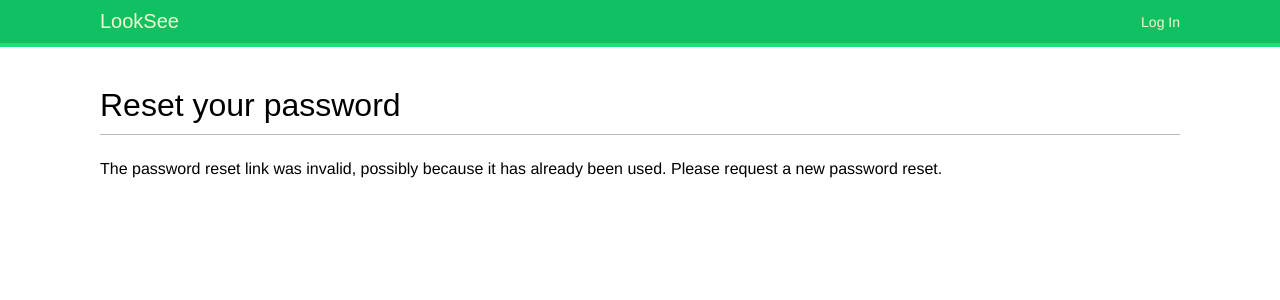
After one commit to MelissaMcCauley/LookSee, a Django app: page /account/reset/1/1/ in a window 1280 px wide. The commit adds this page. Shown: the top 300 px of the page. Run offline with Django 3.2, Linux system fonts and the light colour scheme; some web fonts are replaced.

Commit message:
Added views for resetting passwords

```diff
--- a/account/templates/account/login.html
+++ b/account/templates/account/login.html
@@ -19,5 +19,6 @@
       <input type="hidden" name="next" value="{{ next }}">
       <p><input type="submit" value="Log In"></p>
     </form>
+    <p><a href="{% url "password_reset" %}">Forgotten your password?</a></p>
   </div>
 {% endblock %}
--- /dev/null
+++ b/account/templates/account/password_reset_confirm.html
@@ -0,0 +1,17 @@
+{% extends "base.html" %}
+
+{% block title %}Reset your password{% endblock %}
+
+{% block content %}
+  <h1>Reset your password</h1>
+  {% if validlink %}
+    <p>Please enter your new password twice:</p>
+    <form method="post">
+      {{ form.as_p }}
+      {% csrf_token %}
+      <p><input type="submit" value="Change my password"></p>
+    </form>
+  {% else %}
+    <p>The password reset link was invalid, possibly because it has already been used. Please request a new password reset.</p>
+  {% endif %}
+{% endblock %}
--- /dev/null
+++ b/account/templates/account/password_reset_email.html
@@ -0,0 +1,3 @@
+Someone asked for password reset for email {{ email }}. Follow the link below:
+{{ protocol }}://{{ domain }}{% url "password_reset_confirm" uidb64=uid token=token %}
+Your username, in case you've forgotten:  {{ user.get_username }}
--- a/account/urls.py
+++ b/account/urls.py
@@ -1,16 +1,18 @@
-from django.urls import path
+from django.urls import path, include
 from django.contrib.auth import views as auth_views
 from . import views
 
 urlpatterns = [
-    # previous login view that was constructed manually:
-    # path('login/', views.user_login, name='login'),
-    # Django class-based authentication views:
-    path('login/', auth_views.LoginView.as_view(template_name='account/login.html'), name='login'),
-    path('logout/', auth_views.LogoutView.as_view(template_name='account/logged_out.html'), name='logout'),
-    path('', views.dashboard, name='dashboard'),
-    # Change password urls
-    path('password_change/', auth_views.PasswordChangeView.as_view(template_name='account/password_change_form.html'), name='password_change'),
-    path('password_change/done/', auth_views.PasswordChangeDoneView.as_view(template_name='account/password_change_done.html'), name='password_change_done'),
-
+# Django class-based authentication views:
+path('login/', auth_views.LoginView.as_view(template_name='account/login.html'), name='login'),
+path('logout/', auth_views.LogoutView.as_view(template_name='account/logged_out.html'), name='logout'),
+path('', views.dashboard, name='dashboard'),
+# Change password urls
+path('password_change/', auth_views.PasswordChangeView.as_view(template_name='account/password_change_form.html'), name='password_change'),
+path('password_change/done/', auth_views.PasswordChangeDoneView.as_view(template_name='account/password_change_done.html'), name='password_change_done'),
+# Urls to reset passwords
+path('password_reset/', auth_views.PasswordResetView.as_view(template_name='account/password_reset_form.html'), name='password_reset'),
+path('password_reset/done/', auth_views.PasswordResetDoneView.as_view(template_name='account/password_reset_done.html'), name='password_reset_done'),
+path('reset/<uidb64>/<token>/', auth_views.PasswordResetConfirmView.as_view(template_name='account/password_reset_confirm.html'), name='password_reset_confirm'),
+path('reset/done/', auth_views.PasswordResetCompleteView.as_view(template_name='account/password_reset_complete.html'), name='password_reset_complete'),
 ]
--- a/account/views.py
+++ b/account/views.py
@@ -25,4 +25,4 @@
 
 @login_required
 def dashboard(request):
-    return render(request, 'account/dashboard.html', {'section': 'dashboard'})
+    return render(request, 'templates/dashboard.html', {'section': 'dashboard'})
--- a/looksee/settings.py
+++ b/looksee/settings.py
@@ -33,6 +33,7 @@ ALLOWED_HOSTS = []
 INSTALLED_APPS = [
     # My apps
     'account',
+    # Django apps
     'django.contrib.admin',
     'django.contrib.auth',
     'django.contrib.contenttypes',
@@ -124,3 +125,7 @@ STATIC_URL = '/static/'
 LOGIN_REDIRECT_URL = 'dashboard'
 LOGIN_URL = 'login'
 LOGOUT_URL = 'logout'
+
+# This code outputs all emails to the shell when an SMTP server is not available
+# This is for testing during development only--COMMENT THIS OUT FOR PRODUCTION
+EMAIL_BACKEND = 'django.core.mail.backends.console.EmailBackend'
--- a/looksee/urls.py
+++ b/looksee/urls.py
@@ -17,6 +17,6 @@ from django.contrib import admin
 from django.urls import path, include
 
 urlpatterns = [
+    path('account/', include('account.urls')),
     path('admin/', admin.site.urls),
-    path('account/', include('account.urls')),
 ]
```
Also changed, not shown: account/templates/account/password_reset_complete.html (added, +8 -0 lines), account/templates/account/password_reset_done.html (added, +9 -0 lines), account/templates/account/password_reset_form.html (added, +13 -0 lines), account/templates/dashboard.html (renamed from account/templates/account/dashboard.html).
